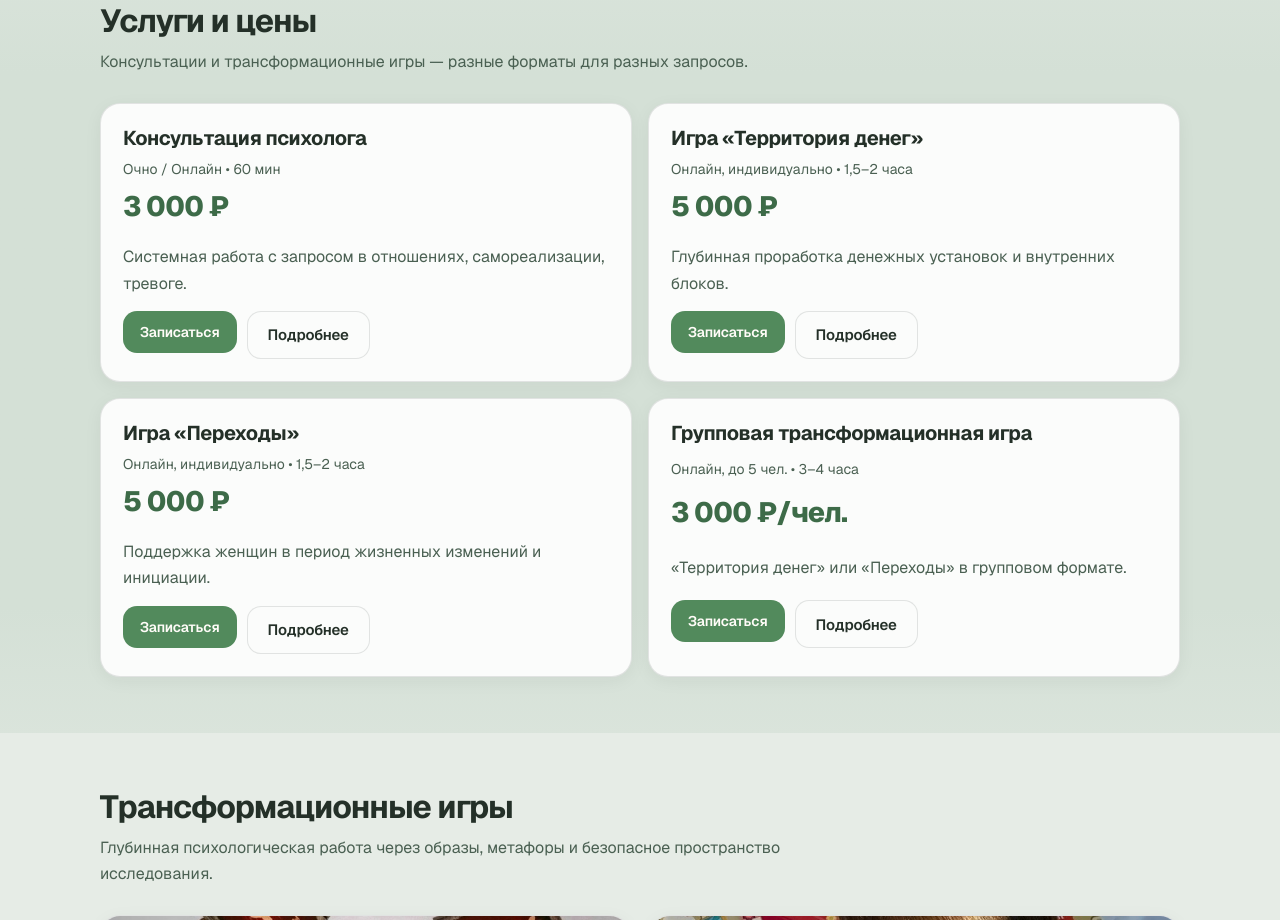
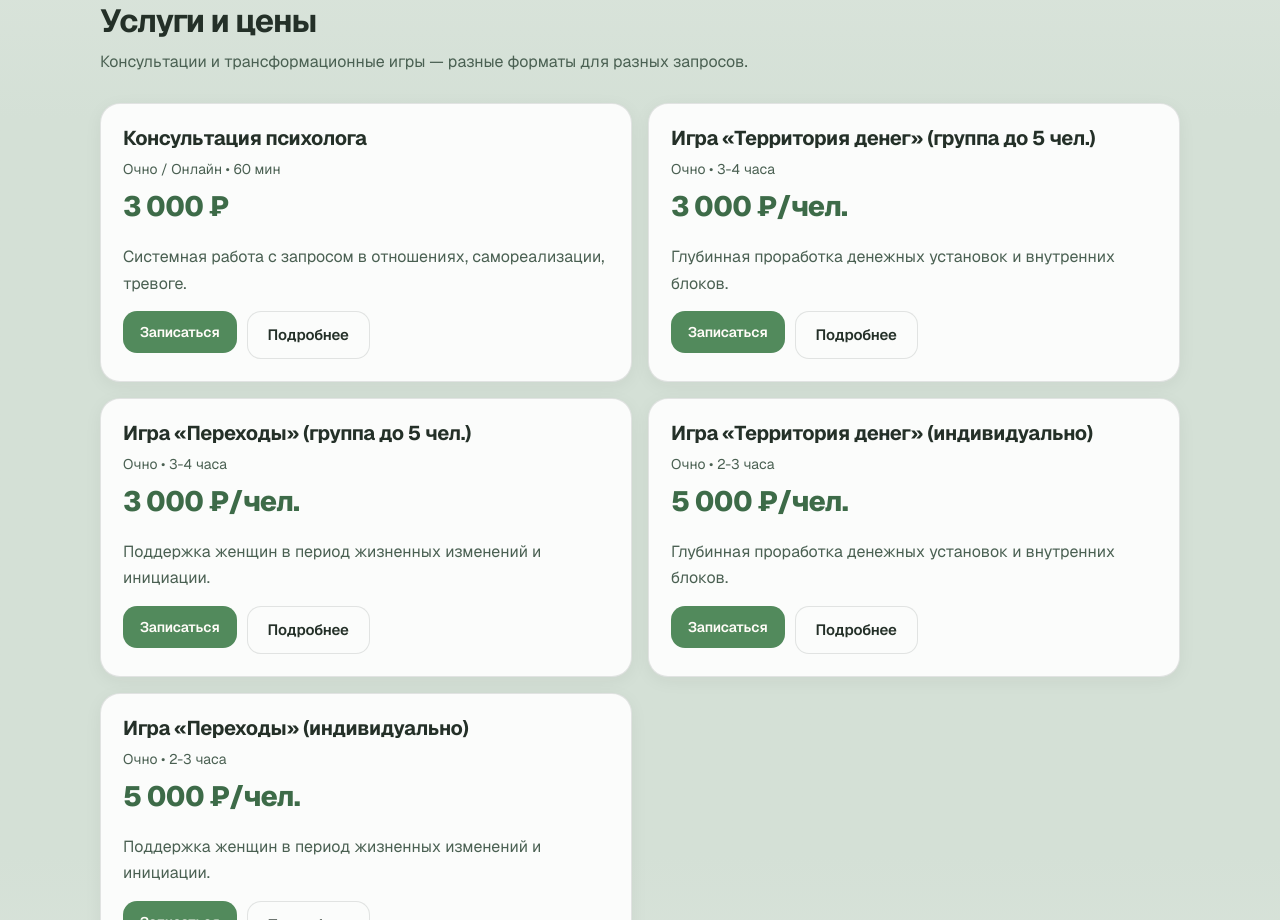
Before and after one commit to Jelydade/chernovol_na_landing, a Next.js app: page / in a window 1280 px wide. Shown: the part 1880-2800 px from the top of the page. Built offline with nearby package versions, Linux system fonts and the light colour scheme.

Commit message:
corrected

```diff
--- a/content/games/perehody.md
+++ b/content/games/perehody.md
@@ -10,15 +10,15 @@ teaser: Для женщин в период жизненных изменени
 individualPrice: 5 000 ₽
 groupPrice: 3 000 ₽/чел.
 forWho:
-  - Женщины в кризисе 30+ — когда прежние опоры перестали работать
+  - Женщины в кризисе — когда прежние опоры перестали работать
   - Те, кто переживает развод, смену профессии или другой жизненный поворот
-  - Те, кому важна поддерживающая атмосфера и глубокая трансформация через образы
+  - Те, кому важна поддерживающая атмосфера и глубокая трансформация
 results:
   - Принятие решений из внутренней опоры, а не из страха
   - Контакт с ресурсом и новым образом себя
   - Ясность в период неопределённости и изменений
 process:
-  - «Переходы» — это женская инициация через игровое поле. Работа идёт онлайн, в атмосфере принятия и безопасности.
+  - «Переходы» — это женская инициация через игровое поле. Работа идёт очно, в атмосфере принятия и безопасности.
   - "Я сопровождаю процесс как ведущая: задаю вопросы, помогаю исследовать образы и переживания, не давя и не торопя."
-  - Индивидуальный формат — 1,5–2 часа, групповой — 3–4 часа (до 5 участниц). После — пространство для интеграции опыта.
+  - Индивидуальный формат — 1,5–2 часа, групповой — 3–4 часа (до 5 участниц).
 ---
--- a/content/games/territoriya-deneg.md
+++ b/content/games/territoriya-deneg.md
@@ -20,5 +20,5 @@ results:
 process:
   - Игра проходит онлайн в безопасном, экологичном пространстве. Я веду процесс, задаю глубокие вопросы и помогаю исследовать образы и метафоры.
   - "Через игровое поле вы выходите на личные смыслы, связанные с деньгами: страхи, ожидания, семейные сценарии, внутренние запреты."
-  - Формат индивидуальный (1,5–2 часа) или групповой (3–4 часа, до 5 участников). После игры — время на интеграцию и обсуждение инсайтов.
+  - Формат индивидуальный (2-3 часа) или групповой (3–4 часа, до 5 участников). После игры — время на интеграцию и обсуждение инсайтов.
 ---
--- a/content/services.json
+++ b/content/services.json
@@ -15,30 +15,40 @@
       "short": "Системная работа с запросом в отношениях, самореализации, тревоге."
     },
     {
-      "id": "game-money-individual",
-      "name": "Игра «Территория денег»",
-      "format": "Онлайн, индивидуально",
-      "duration": "1,5–2 часа",
-      "price": "5 000 ₽",
+      "id": "territory-of-money-group",
+      "name": "Игра «Территория денег» (группа до 5 чел.)",
+      "format": "Очно",
+      "duration": "3-4 часа",
+      "price": "3 000 ₽/чел.",
+      "short": "Глубинная проработка денежных установок и внутренних блоков.",
+      "href": "/games/territoriya-deneg"
+    },
+    {
+      "id": "game-perehody-group",
+      "name": "Игра «Переходы» (группа до 5 чел.)",
+      "format": "Очно",
+      "duration": "3-4 часа",
+      "price": "3 000 ₽/чел.",
+      "short": "Поддержка женщин в период жизненных изменений и инициации.",
+      "href": "/games/perehody"
+    },
+    {
+      "id": "territory-of-money-individual",
+      "name": "Игра «Территория денег» (индивидуально)",
+      "format": "Очно",
+      "duration": "2-3 часа",
+      "price": "5 000 ₽/чел.",
       "short": "Глубинная проработка денежных установок и внутренних блоков.",
       "href": "/games/territoriya-deneg"
     },
     {
       "id": "game-perehody-individual",
-      "name": "Игра «Переходы»",
-      "format": "Онлайн, индивидуально",
-      "duration": "1,5–2 часа",
-      "price": "5 000 ₽",
+      "name": "Игра «Переходы» (индивидуально)",
+      "format": "Очно",
+      "duration": "2-3 часа",
+      "price": "5 000 ₽/чел.",
       "short": "Поддержка женщин в период жизненных изменений и инициации.",
       "href": "/games/perehody"
-    },
-    {
-      "id": "game-group",
-      "name": "Групповая трансформационная игра",
-      "format": "Онлайн, до 5 чел.",
-      "duration": "3–4 часа",
-      "price": "3 000 ₽/чел.",
-      "short": "«Территория денег» или «Переходы» в групповом формате."
     }
   ]
 }
--- a/src/app/page.tsx
+++ b/src/app/page.tsx
@@ -1,12 +1,12 @@
-import Link from "next/link";
-import Image from "next/image";
-import { Header } from "@/components/layout/Header";
-import { Footer } from "@/components/layout/Footer";
 import { ContactForm } from "@/components/landing/ContactForm";
 import { GameCover } from "@/components/landing/GameCover";
+import { Footer } from "@/components/layout/Footer";
+import { Header } from "@/components/layout/Header";
 import { getAllGames } from "@/lib/games";
 import { reviews, services, site } from "@/lib/site";
 import s from "@/styles/site.module.css";
+import Image from "next/image";
+import Link from "next/link";
 import h from "./home.module.css";
 
 export default function Home() {
@@ -29,7 +29,7 @@ export default function Home() {
                 </h1>
                 <p className={s.lead}>
                   Помогаю исследовать себя, находить опору и двигаться через
-                  жизненные изменения — в консультациях и трансформационных играх.
+                  жизненные изменения.
                 </p>
                 <div className={h.heroCtas}>
                   <Link className={s.btnPrimary} href="/services">
@@ -98,7 +98,7 @@ export default function Home() {
                 </p>
                 <ul className={s.prose} style={{ marginTop: 20 }}>
                   <li>Безопасность и конфиденциальность</li>
-                  <li>Экологичность — без давления и «дожима»</li>
+                  <li>Экологичность</li>
                   <li>Глубокая проработка запроса, а не поверхностный разговор</li>
                 </ul>
                 <Link className={s.link} href="/about" style={{ marginTop: 16, display: "inline-block" }}>
--- a/src/components/landing/GamePageContent.tsx
+++ b/src/components/landing/GamePageContent.tsx
@@ -1,9 +1,9 @@
-import Link from "next/link";
 import { ContactForm } from "@/components/landing/ContactForm";
 import { GameCover } from "@/components/landing/GameCover";
 import { type GameAccent } from "@/lib/games";
 import { type ServiceId } from "@/lib/site-data";
 import s from "@/styles/site.module.css";
+import Link from "next/link";
 
 type GamePageContentProps = {
   title: string;
@@ -89,14 +89,14 @@ export const GamePageContent = ({
         <div className={s.grid2}>
           <div className={s.card}>
             <h2 className={s.h3}>Индивидуально</h2>
-            <p className={s.cardText}>1,5–2 часа • онлайн</p>
+            <p className={s.cardText}>2-3 часа • очно</p>
             <p className={s.h2} style={{ marginTop: 8 }}>
               {individualPrice}
             </p>
           </div>
           <div className={s.card}>
             <h2 className={s.h3}>Группа (до 5 человек)</h2>
-            <p className={s.cardText}>3–4 часа • онлайн</p>
+            <p className={s.cardText}>2–3 часа • очно</p>
             <p className={s.h2} style={{ marginTop: 8 }}>
               {groupPrice}
             </p>
```
Also changed, not shown: src/app/services/page.tsx (+5 -5 lines).
